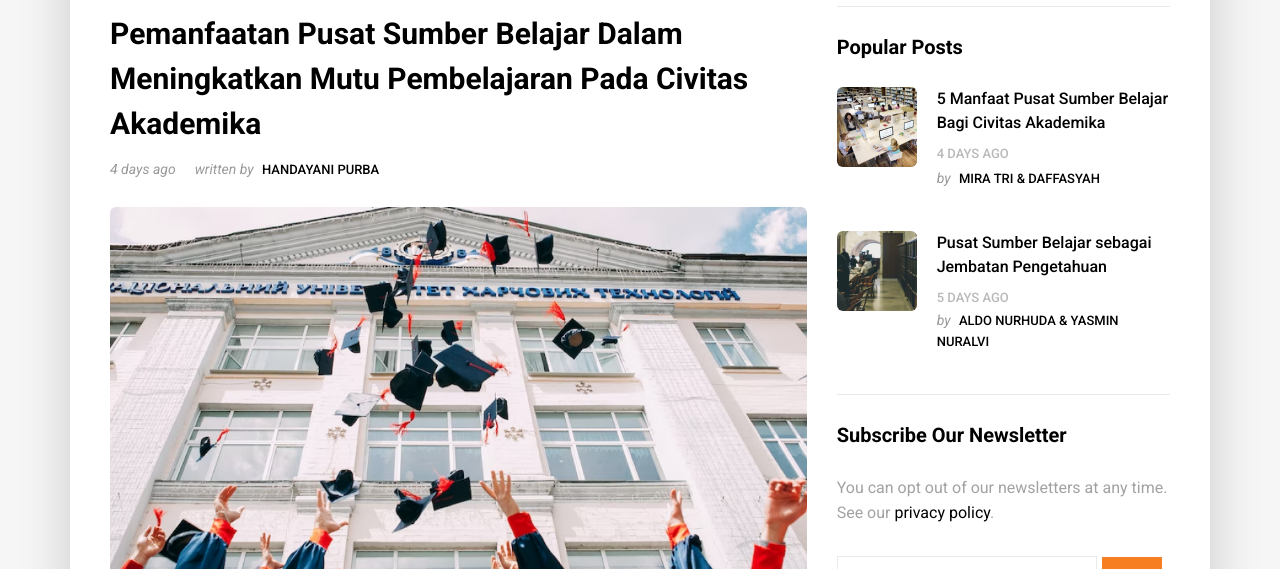
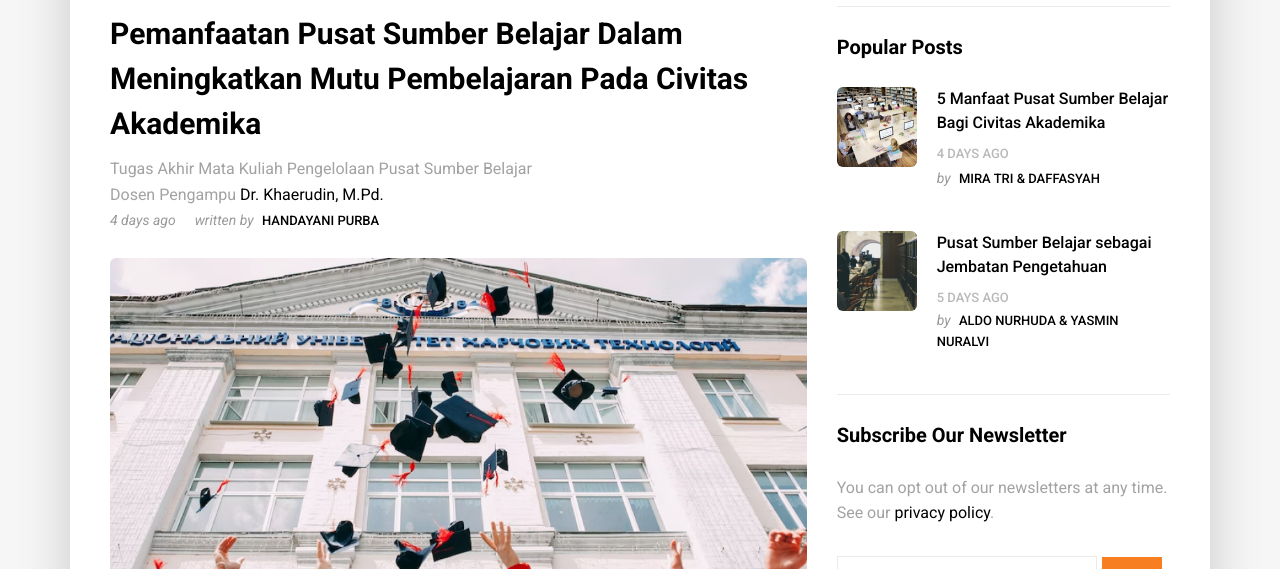
Before and after one commit to aldonurhuda01/lrcrentenguniv_artikel.github-io, a plain HTML site: page blog-single - handayani.html in a window 1280 px wide. Shown: the part 531-1100 px from the top of the page. Drawn offline with Linux system fonts and the light colour scheme; a web font is replaced by a local one.

Commit message:
Update blog-single - handayani.html

```diff
--- a/blog-single - handayani.html
+++ b/blog-single - handayani.html
@@ -207,6 +207,8 @@
                                     <div class="blog-meta">
                                         <small><a href="#">Article</a></small>
                                         <h3>Pemanfaatan Pusat Sumber Belajar Dalam Meningkatkan Mutu Pembelajaran Pada Civitas Akademika</h3>
+                                        <span>Tugas Akhir Mata Kuliah Pengelolaan Pusat Sumber Belajar</span> <br>
+                                        <span>Dosen Pengampu</span> <a href="#">Dr. Khaerudin, M.Pd.</a>
                                         <ul class="list-inline">
                                             <li><span>4 days ago</span> </li>
                                             <li><span>written by</span> <a href="#">Handayani Purba</a></li>
```
